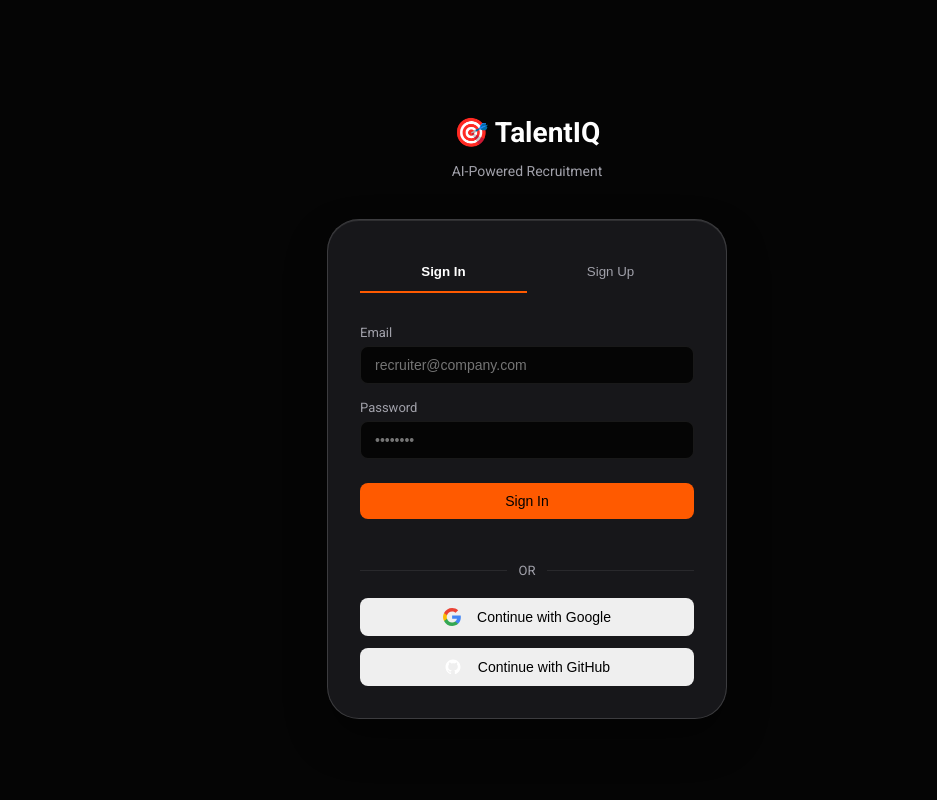
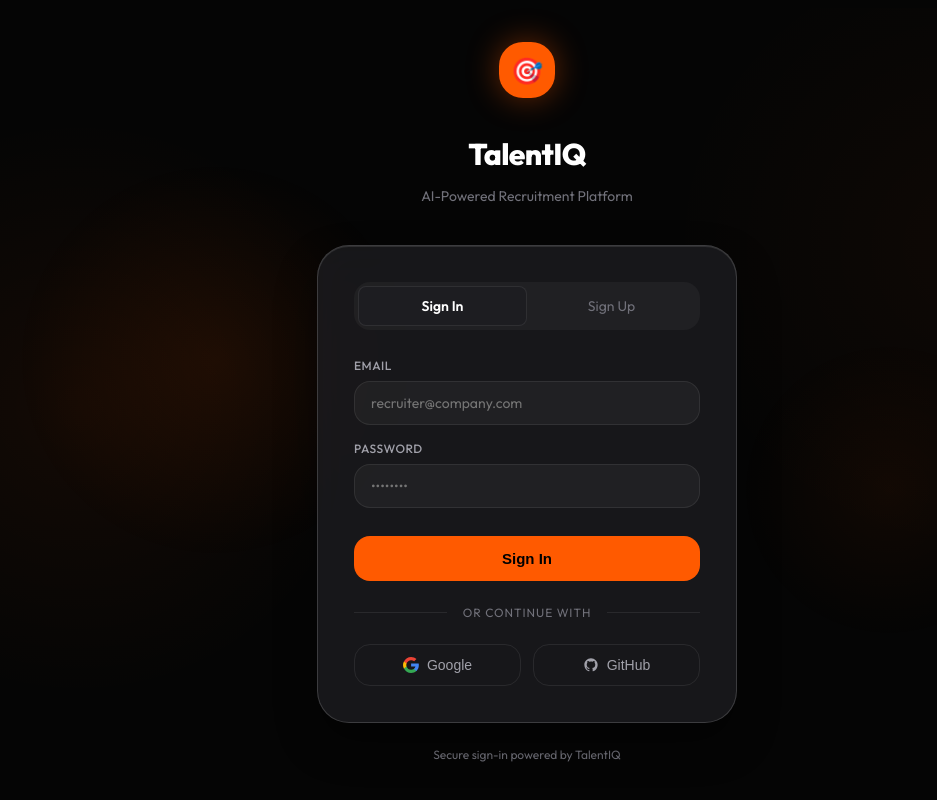
Before and after one commit to lalitcodekr/Alfaleus_Assignment3, a Next.js app in the folder apps/web/: page /login in a window 1280 px wide. Shown: the top 800 px of the page, without its empty margins (113-1050 px from the left). Built offline with nearby package versions, Linux system fonts and the light colour scheme; no server answers.

Commit message:
feat: comprehensive UI/UX overhaul — Outfit font, glass morphism, premium pages, job deletion

```diff
--- a/apps/web/app/(dashboard)/comparison/page.tsx
+++ b/apps/web/app/(dashboard)/comparison/page.tsx
@@ -31,11 +31,11 @@ export default function ComparisonPage() {
 
   if (selectedIds.length < 2) {
     return (
-      <div style={{ minHeight: '100vh', background: 'var(--color-bg-base)', display: 'flex', flexDirection: 'column', alignItems: 'center', justifyContent: 'center', gap: 16 }}>
-        <p style={{ color: 'var(--color-text-secondary)', fontSize: 16 }}>
-          Select at least 2 candidates to compare.
-        </p>
-        <button id="comparison-back-btn" className="btn btn-ghost" onClick={() => router.push('/')}>
+      <div style={{ minHeight: '100vh', display: 'flex', flexDirection: 'column', alignItems: 'center', justifyContent: 'center', gap: 20 }}>
+        <div style={{ fontSize: 48 }}>⚖️</div>
+        <p style={{ color: 'var(--color-text-secondary)', fontSize: 18, fontWeight: 500 }}>Select at least 2 candidates to compare.</p>
+        <p style={{ color: 'var(--color-text-tertiary)', fontSize: 14 }}>Go to a candidate profile and click "Add to Comparison".</p>
+        <button id="comparison-back-btn" className="btn btn-ghost" style={{ borderRadius: 'var(--radius-full)', marginTop: 8 }} onClick={() => router.push('/')}>
           ← Back to Dashboard
         </button>
       </div>
@@ -43,51 +43,42 @@ export default function ComparisonPage() {
   }
 
   return (
-    <div style={{ minHeight: '100vh', background: 'var(--color-bg-base)', padding: '32px 24px' }}>
-      <div style={{ maxWidth: 1100, margin: '0 auto' }}>
-        {/* Header */}
-        <div style={{ display: 'flex', justifyContent: 'space-between', alignItems: 'center', marginBottom: 32 }}>
-          <div style={{ display: 'flex', alignItems: 'center', gap: 16 }}>
-            <button id="comparison-back-btn" className="btn btn-ghost" style={{ padding: '8px 12px', fontSize: 13 }} onClick={() => router.back()}>
-              ← Back
-            </button>
-            <h1 style={{ fontSize: 22, fontWeight: 700 }}>Candidate Comparison</h1>
+    <div style={{ minHeight: '100vh', padding: '48px 24px' }}>
+      <div style={{ maxWidth: 1200, margin: '0 auto' }}>
+        <div style={{ display: 'flex', justifyContent: 'space-between', alignItems: 'center', marginBottom: 40 }}>
+          <div style={{ display: 'flex', alignItems: 'center', gap: 20 }}>
+            <button id="comparison-back-btn" className="btn btn-ghost" style={{ borderRadius: 'var(--radius-full)' }} onClick={() => router.back()}>← Back</button>
+            <div>
+              <h1 style={{ fontSize: 28, fontWeight: 700, letterSpacing: '-0.02em' }}>Candidate Comparison</h1>
+              <p style={{ color: 'var(--color-text-tertiary)', fontSize: 14 }}>{selectedIds.length} candidates selected</p>
+            </div>
           </div>
-          <button id="comparison-clear-btn" className="btn btn-ghost" onClick={clear}>
-            Clear Comparison
+          <button id="comparison-clear-btn" className="btn btn-ghost" style={{ borderRadius: 'var(--radius-full)', color: 'var(--color-danger)', borderColor: 'rgba(239,68,68,0.3)' }} onClick={clear}>
+            Clear All
           </button>
         </div>
 
         {isLoading ? (
-          <div style={{ textAlign: 'center', padding: 60, color: 'var(--color-text-tertiary)' }}>
-            Generating AI comparison…
+          <div style={{ textAlign: 'center', padding: 80, color: 'var(--color-text-tertiary)' }}>
+            <div className="pulse-dot" style={{ width: 16, height: 16, background: 'var(--color-primary)', borderRadius: '50%', margin: '0 auto 20px' }} />
+            <p style={{ fontWeight: 500, fontSize: 16 }}>Generating AI comparison…</p>
           </div>
         ) : error ? (
-          <div style={{ color: 'var(--color-danger)', textAlign: 'center', padding: 40 }}>
-            Failed to load comparison.
+          <div style={{ color: 'var(--color-danger)', textAlign: 'center', padding: 60, background: 'var(--color-danger-bg)', borderRadius: 'var(--radius-lg)' }}>
+            Failed to load comparison. Please try again.
           </div>
         ) : data ? (
-          <>
-            {/* AI Narrative */}
+          <div style={{ display: 'flex', flexDirection: 'column', gap: 24 }}>
             {data.ranking_narrative && (
-              <div
-                className="surface"
-                style={{ padding: '20px 24px', marginBottom: 24, borderLeft: '4px solid var(--color-primary)' }}
-              >
-                <p style={{ fontSize: 12, color: 'var(--color-primary)', marginBottom: 8, fontWeight: 600, textTransform: 'uppercase', letterSpacing: '0.08em' }}>
-                  🤖 AI Ranking Recommendation
-                </p>
-                <p style={{ fontSize: 14, color: 'var(--color-text-secondary)', lineHeight: 1.7 }}>
-                  {data.ranking_narrative}
-                </p>
+              <div className="glass" style={{ padding: '24px 28px', borderRadius: 'var(--radius-lg)', borderLeft: '4px solid var(--color-primary)' }}>
+                <p style={{ fontSize: 11, color: 'var(--color-primary)', marginBottom: 10, fontWeight: 700, textTransform: 'uppercase', letterSpacing: '0.1em' }}>🤖 AI Ranking Recommendation</p>
+                <p style={{ fontSize: 15, color: 'var(--color-text-secondary)', lineHeight: 1.8 }}>{data.ranking_narrative}</p>
               </div>
             )}
-
-            {/* Comparison Grid */}
-            <div className="surface" style={{ overflow: 'hidden' }}>
+            <div className="glass" style={{ overflow: 'hidden', borderRadius: 'var(--radius-lg)' }}>
               <ComparisonGrid candidates={data.candidates} onRemove={remove} />
             </div>
-          </>
+          </div>
         ) : null}
       </div>
     </div>
--- a/apps/web/app/layout.tsx
+++ b/apps/web/app/layout.tsx
@@ -1,15 +1,15 @@
 import type { Metadata } from "next";
-import { Roboto, Roboto_Mono } from "next/font/google";
+import { Outfit, JetBrains_Mono } from "next/font/google";
 import "./globals.css";
 import { ReactQueryProvider } from "@/lib/queryClient";
 
-const roboto = Roboto({
+const outfit = Outfit({
   subsets: ["latin"],
-  weight: ["300", "400", "500", "700"],
+  weight: ["300", "400", "500", "600", "700", "800"],
   variable: "--font-body",
 });
 
-const robotoMono = Roboto_Mono({
+const jetbrainsMono = JetBrains_Mono({
   subsets: ["latin"],
   weight: ["400", "500"],
   variable: "--font-mono",
@@ -26,7 +26,7 @@ export default function RootLayout({
   children: React.ReactNode;
 }>) {
   return (
-    <html lang="en" className={`${roboto.variable} ${robotoMono.variable}`}>
+    <html lang="en" className={`${outfit.variable} ${jetbrainsMono.variable}`}>
       <body style={{ fontFamily: 'var(--font-body)' }}>
         <ReactQueryProvider>
           {children}
--- a/apps/web/app/login/page.tsx
+++ b/apps/web/app/login/page.tsx
@@ -4,16 +4,12 @@ import { useState } from 'react';
 import { useRouter } from 'next/navigation';
 import { api } from '@/lib/api';
 
-const API_URL = process.env.NEXT_PUBLIC_API_URL || 'http://localhost:3001';
-
 export default function LoginPage() {
   const router = useRouter();
   const [isSignUp, setIsSignUp] = useState(false);
-
   const [name, setName] = useState('');
   const [email, setEmail] = useState('');
   const [password, setPassword] = useState('');
-
   const [loading, setLoading] = useState(false);
   const [toast, setToast] = useState<{message: string, type: 'success' | 'error'} | null>(null);
 
@@ -21,13 +17,11 @@ export default function LoginPage() {
     e.preventDefault();
     setLoading(true);
     setToast(null);
-
     try {
       if (isSignUp) {
         await api.post('/api/auth/sign-up/email', { email, password, name });
-        // Switch to sign in tab and show toast
         setIsSignUp(false);
-        setToast({ message: 'Account created successfully! Please sign in.', type: 'success' });
+        setToast({ message: '✓ Account created! Please sign in.', type: 'success' });
       } else {
         await api.post('/api/auth/sign-in/email', { email, password });
         router.push('/');
@@ -48,84 +42,103 @@ export default function LoginPage() {
         provider,
         callbackURL: window.location.origin,
       });
-      if (res.url) {
-        window.location.href = res.url;
-      }
+      if (res.url) window.location.href = res.url;
     } catch {
-      setToast({ message: `Failed to connect with ${provider}. Check your API keys.`, type: 'error' });
+      setToast({ message: `Failed to connect with ${provider}.`, type: 'error' });
     }
   }
+
+  const inputStyle: React.CSSProperties = {
+    width: '100%',
+    padding: '12px 16px',
+    background: 'rgba(255,255,255,0.04)',
+    border: '1px solid var(--color-border)',
+    borderRadius: 'var(--radius-md)',
+    color: 'var(--color-text-primary)',
+    fontSize: 14,
+    outline: 'none',
+    transition: 'border-color 0.2s ease',
+    fontFamily: 'var(--font-body)',
+  };
 
   return (
     <div
       style={{
         minHeight: '100vh',
-        background: 'var(--color-bg-base)',
         display: 'flex',
         alignItems: 'center',
         justifyContent: 'center',
         padding: 24,
+        position: 'relative',
+        overflow: 'hidden',
       }}
     >
-      <div style={{ width: '100%', maxWidth: 400 }}>
+      {/* Decorative orbs */}
+      <div style={{
+        position: 'fixed', top: '20%', left: '10%', width: 400, height: 400,
+        background: 'radial-gradient(circle, rgba(255,90,0,0.08) 0%, transparent 70%)',
+        pointerEvents: 'none',
+      }} />
+      <div style={{
+        position: 'fixed', bottom: '20%', right: '10%', width: 300, height: 300,
+        background: 'radial-gradient(circle, rgba(255,90,0,0.05) 0%, transparent 70%)',
+        pointerEvents: 'none',
+      }} />
+
+      <div style={{ width: '100%', maxWidth: 420, position: 'relative', zIndex: 1 }}>
         {/* Logo */}
         <div style={{ textAlign: 'center', marginBottom: 40 }}>
-          <h1 style={{ fontSize: 28, fontWeight: 800, color: 'var(--color-text-primary)', marginBottom: 8 }}>
-            🎯 TalentIQ
+          <div style={{
+            display: 'inline-flex', alignItems: 'center', justifyContent: 'center',
+            width: 56, height: 56, borderRadius: 'var(--radius-lg)',
+            background: 'var(--color-primary)', fontSize: 26, marginBottom: 16,
+            boxShadow: '0 0 32px var(--color-primary-glow)',
+          }}>
+            🎯
+          </div>
+          <h1 style={{ fontSize: 30, fontWeight: 800, color: 'var(--color-text-primary)', marginBottom: 6, letterSpacing: '-0.02em' }}>
+            TalentIQ
           </h1>
-          <p style={{ color: 'var(--color-text-secondary)', fontSize: 14 }}>
-            AI-Powered Recruitment
+          <p style={{ color: 'var(--color-text-tertiary)', fontSize: 14 }}>
+            AI-Powered Recruitment Platform
           </p>
         </div>
 
         {/* Card */}
-        <div className="surface-elevated" style={{ padding: '32px', borderRadius: 'var(--radius-xl)' }}>
+        <div className="surface-elevated" style={{ padding: '36px', borderRadius: 'var(--radius-xl)' }}>
 
           {/* Tabs */}
-        <div style={{ display: 'flex', marginBottom: 32, borderBottom: '1px solid var(--border)' }}>
+          <div style={{ display: 'flex', marginBottom: 28, background: 'rgba(255,255,255,0.04)', borderRadius: 'var(--radius-md)', padding: 4 }}>
+            {['Sign In', 'Sign Up'].map((tab) => {
+              const active = tab === 'Sign In' ? !isSignUp : isSignUp;
+              return (
                 <button
+                  key={tab}
                   type="button"
-            onClick={() => { setIsSignUp(false); setToast(null); }}
+                  onClick={() => { setIsSignUp(tab === 'Sign Up'); setToast(null); }}
                   style={{
-              flex: 1,
-              padding: '12px 0',
-              background: 'none',
-              border: 'none',
-              borderBottom: !isSignUp ? '2px solid var(--color-primary)' : '2px solid transparent',
-              color: !isSignUp ? 'var(--color-text-primary)' : 'var(--color-text-secondary)',
-              fontWeight: !isSignUp ? 600 : 400,
-              cursor: 'pointer',
+                    flex: 1, padding: '10px 0', background: active ? 'var(--color-bg-elevated)' : 'transparent',
+                    border: active ? '1px solid var(--color-border)' : '1px solid transparent',
+                    borderRadius: 'var(--radius-sm)',
+                    color: active ? 'var(--color-text-primary)' : 'var(--color-text-tertiary)',
+                    fontWeight: active ? 600 : 400, cursor: 'pointer', fontSize: 14,
+                    transition: 'all 0.2s ease', fontFamily: 'var(--font-body)',
                   }}
                 >
-            Sign In
+                  {tab}
                 </button>
-          <button
-            type="button"
-            onClick={() => { setIsSignUp(true); setToast(null); }}
-            style={{
-              flex: 1,
-              padding: '12px 0',
-              background: 'none',
-              border: 'none',
-              borderBottom: isSignUp ? '2px solid var(--color-primary)' : '2px solid transparent',
-              color: isSignUp ? 'var(--color-text-primary)' : 'var(--color-text-secondary)',
-              fontWeight: isSignUp ? 600 : 400,
-              cursor: 'pointer',
-            }}
-          >
-            Sign Up
-          </button>
+              );
+            })}
           </div>
 
+          {/* Toast */}
           {toast && (
             <div style={{
-              padding: '12px',
-              marginBottom: 16,
-              background: toast.type === 'success' ? 'rgba(52, 168, 83, 0.1)' : 'rgba(234, 67, 53, 0.1)',
-              borderLeft: `4px solid ${toast.type === 'success' ? '#34A853' : '#EA4335'}`,
-              color: toast.type === 'success' ? '#34A853' : '#EA4335',
-              borderRadius: '4px',
-              fontSize: 13
+              padding: '12px 16px', marginBottom: 20,
+              background: toast.type === 'success' ? 'rgba(16,185,129,0.1)' : 'rgba(239,68,68,0.1)',
+              border: `1px solid ${toast.type === 'success' ? 'rgba(16,185,129,0.3)' : 'rgba(239,68,68,0.3)'}`,
+              color: toast.type === 'success' ? 'var(--color-success)' : 'var(--color-danger)',
+              borderRadius: 'var(--radius-md)', fontSize: 13,
             }}>
               {toast.message}
             </div>
@@ -134,122 +147,100 @@ export default function LoginPage() {
           <form onSubmit={handleSubmit} noValidate>
             {isSignUp && (
               <div style={{ marginBottom: 16 }}>
-                <label htmlFor="login-name" style={{ display: 'block', fontSize: 13, color: 'var(--color-text-secondary)', marginBottom: 6 }}>
+                <label htmlFor="login-name" style={{ display: 'block', fontSize: 12, color: 'var(--color-text-secondary)', marginBottom: 8, fontWeight: 500, letterSpacing: '0.04em', textTransform: 'uppercase' }}>
                   Full Name
                 </label>
                 <input
-                  id="login-name"
-                  type="text"
-                  value={name}
+                  id="login-name" type="text" value={name}
                   onChange={(e) => setName(e.target.value)}
                   placeholder="Jane Doe"
-                  style={{
-                    width: '100%',
-                    padding: '10px 14px',
-                    background: 'var(--color-bg-base)',
-                    border: '1px solid var(--color-border)',
-                    borderRadius: 'var(--radius-sm)',
-                    color: 'var(--color-text-primary)',
-                    fontSize: 14,
-                    outline: 'none',
-                  }}
+                  style={inputStyle}
+                  onFocus={(e) => e.target.style.borderColor = 'var(--color-primary)'}
+                  onBlur={(e) => e.target.style.borderColor = 'var(--color-border)'}
                 />
               </div>
             )}
 
             <div style={{ marginBottom: 16 }}>
-              <label htmlFor="login-email" style={{ display: 'block', fontSize: 13, color: 'var(--color-text-secondary)', marginBottom: 6 }}>
+              <label htmlFor="login-email" style={{ display: 'block', fontSize: 12, color: 'var(--color-text-secondary)', marginBottom: 8, fontWeight: 500, letterSpacing: '0.04em', textTransform: 'uppercase' }}>
                 Email
               </label>
               <input
-                id="login-email"
-                type="email"
-                value={email}
+                id="login-email" type="email" value={email}
                 onChange={(e) => setEmail(e.target.value)}
                 placeholder="recruiter@company.com"
                 autoComplete="email"
-                style={{
-                  width: '100%',
-                  padding: '10px 14px',
-                  background: 'var(--color-bg-base)',
-                  border: '1px solid var(--color-border)',
-                  borderRadius: 'var(--radius-sm)',
-                  color: 'var(--color-text-primary)',
-                  fontSize: 14,
-                  outline: 'none',
-                }}
+                style={inputStyle}
+                onFocus={(e) => e.target.style.borderColor = 'var(--color-primary)'}
+                onBlur={(e) => e.target.style.borderColor = 'var(--color-border)'}
               />
             </div>
 
-            <div style={{ marginBottom: 24 }}>
-              <label htmlFor="login-password" style={{ display: 'block', fontSize: 13, color: 'var(--color-text-secondary)', marginBottom: 6 }}>
+            <div style={{ marginBottom: 28 }}>
+              <label htmlFor="login-password" style={{ display: 'block', fontSize: 12, color: 'var(--color-text-secondary)', marginBottom: 8, fontWeight: 500, letterSpacing: '0.04em', textTransform: 'uppercase' }}>
                 Password
               </label>
               <input
-                id="login-password"
-                type="password"
-                value={password}
+                id="login-password" type="password" value={password}
                 onChange={(e) => setPassword(e.target.value)}
                 placeholder="••••••••"
                 autoComplete={isSignUp ? "new-password" : "current-password"}
-                style={{
-                  width: '100%',
-                  padding: '10px 14px',
-                  background: 'var(--color-bg-base)',
-                  border: '1px solid var(--color-border)',
-                  borderRadius: 'var(--radius-sm)',
-                  color: 'var(--color-text-primary)',
-                  fontSize: 14,
-                  outline: 'none',
-                }}
+                style={inputStyle}
+                onFocus={(e) => e.target.style.borderColor = 'var(--color-primary)'}
+                onBlur={(e) => e.target.style.borderColor = 'var(--color-border)'}
               />
             </div>
 
             <button
-              id="login-submit"
-              type="submit"
-              className="btn btn-primary"
-              style={{ width: '100%', justifyContent: 'center', marginBottom: 24 }}
+              id="login-submit" type="submit" className="btn btn-primary"
+              style={{ width: '100%', justifyContent: 'center', padding: '14px', fontSize: 15, borderRadius: 'var(--radius-md)', fontWeight: 600 }}
               disabled={loading}
             >
-              {loading ? (isSignUp ? 'Signing up…' : 'Signing in…') : (isSignUp ? 'Create Account' : 'Sign In')}
+              {loading ? (
+                <span style={{ display: 'flex', alignItems: 'center', gap: 8 }}>
+                  <span className="pulse-dot" style={{ width: 8, height: 8, borderRadius: '50%', background: 'white' }} />
+                  {isSignUp ? 'Creating account…' : 'Signing in…'}
+                </span>
+              ) : (isSignUp ? 'Create Account' : 'Sign In')}
             </button>
 
-            <div style={{ display: 'flex', alignItems: 'center', margin: '20px 0' }}>
-              <div style={{ flex: 1, height: 1, background: 'var(--color-border)' }}></div>
-              <span style={{ margin: '0 12px', fontSize: 13, color: 'var(--color-text-secondary)' }}>OR</span>
-              <div style={{ flex: 1, height: 1, background: 'var(--color-border)' }}></div>
+            <div style={{ display: 'flex', alignItems: 'center', margin: '24px 0' }}>
+              <div style={{ flex: 1, height: 1, background: 'var(--color-border)' }} />
+              <span style={{ margin: '0 16px', fontSize: 12, color: 'var(--color-text-tertiary)', textTransform: 'uppercase', letterSpacing: '0.08em' }}>or continue with</span>
+              <div style={{ flex: 1, height: 1, background: 'var(--color-border)' }} />
             </div>
 
+            <div style={{ display: 'flex', gap: 12 }}>
               <button
-              type="button"
-              onClick={() => handleSocialSignIn('google')}
-              className="btn btn-secondary"
-              style={{ width: '100%', justifyContent: 'center', marginBottom: 12 }}
+                type="button" onClick={() => handleSocialSignIn('google')}
+                className="btn btn-ghost"
+                style={{ flex: 1, justifyContent: 'center', padding: '12px', borderRadius: 'var(--radius-md)' }}
               >
-              <svg width="18" height="18" viewBox="0 0 24 24" fill="none" style={{ marginRight: 8 }}>
+                <svg width="16" height="16" viewBox="0 0 24 24" fill="none">
                   <path fill="#4285F4" d="M23.745 12.27c0-.825-.075-1.62-.21-2.385H12.15v4.515h6.51c-.285 1.47-1.11 2.715-2.385 3.555v2.94h3.855c2.25-2.07 3.615-5.13 3.615-8.625z" />
                   <path fill="#34A853" d="M12.15 24c3.255 0 5.985-1.08 7.98-2.91l-3.855-2.94c-1.08.72-2.46 1.155-4.125 1.155-3.165 0-5.85-2.145-6.81-5.025H1.365v3.015C3.36 21.285 7.425 24 12.15 24z" />
                   <path fill="#FBBC05" d="M5.34 14.28c-.24-.72-.375-1.485-.375-2.28s.135-1.56.375-2.28V6.705H1.365C.54 8.355 0 10.125 0 12s.54 3.645 1.365 5.295l3.975-3.015z" />
                   <path fill="#EA4335" d="M12.15 4.695c1.77 0 3.36.615 4.605 1.8l3.435-3.435C18.12 1.155 15.39 0 12.15 0 7.425 0 3.36 2.715 1.365 6.705l3.975 3.015c.96-2.88 3.645-5.025 6.81-5.025z" />
                 </svg>
-              Continue with Google
+                Google
               </button>
-
               <button
-              type="button"
-              onClick={() => handleSocialSignIn('github')}
-              className="btn btn-secondary"
-              style={{ width: '100%', justifyContent: 'center' }}
+                type="button" onClick={() => handleSocialSignIn('github')}
+                className="btn btn-ghost"
+                style={{ flex: 1, justifyContent: 'center', padding: '12px', borderRadius: 'var(--radius-md)' }}
               >
-              <svg width="18" height="18" viewBox="0 0 24 24" fill="currentColor" style={{ marginRight: 8, color: 'var(--color-text-primary)' }}>
+                <svg width="16" height="16" viewBox="0 0 24 24" fill="currentColor">
                   <path fillRule="evenodd" clipRule="evenodd" d="M12 2C6.477 2 2 6.477 2 12c0 4.42 2.865 8.166 6.839 9.489.5.092.682-.217.682-.482 0-.237-.008-.866-.013-1.699-2.782.603-3.369-1.34-3.369-1.34-.454-1.156-1.11-1.462-1.11-1.462-.908-.62.069-.608.069-.608 1.003.07 1.531 1.03 1.531 1.03.892 1.529 2.341 1.087 2.91.831.092-.646.35-1.086.636-1.336-2.22-.253-4.555-1.11-4.555-4.943 0-1.091.39-1.984 1.029-2.683-.103-.253-.446-1.27.098-2.647 0 0 .84-.269 2.75 1.025A9.578 9.578 0 0112 6.836c.85.004 1.705.114 2.504.336 1.909-1.294 2.747-1.025 2.747-1.025.546 1.379.203 2.394.1 2.647.64.699 1.028 1.592 1.028 2.683 0 3.842-2.339 4.687-4.566 4.935.359.309.678.919.678 1.852 0 1.336-.012 2.415-.012 2.743 0 .267.18.578.688.48C19.138 20.161 22 16.418 22 12c0-5.523-4.477-10-10-10z" />
                 </svg>
-              Continue with GitHub
+                GitHub
               </button>
-
+            </div>
           </form>
         </div>
+
+        <p style={{ textAlign: 'center', marginTop: 24, fontSize: 12, color: 'var(--color-text-tertiary)' }}>
+          Secure sign-in powered by TalentIQ
+        </p>
       </div>
     </div>
   );
```
Also changed, not shown: apps/web/app/(dashboard)/candidates/[id]/page.tsx (+52 -88 lines). Lines whose indentation alone changed are shown as unchanged.
